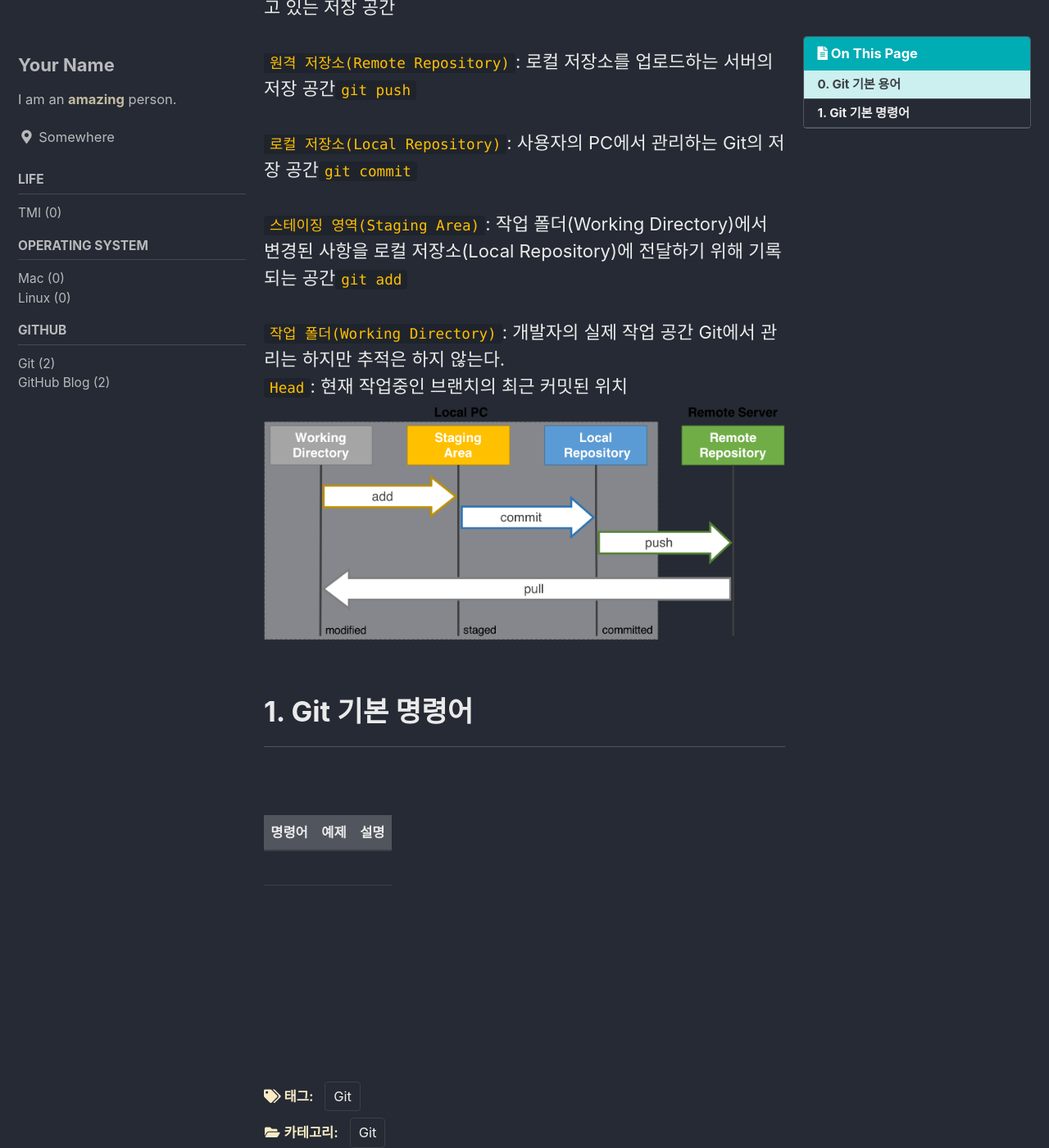
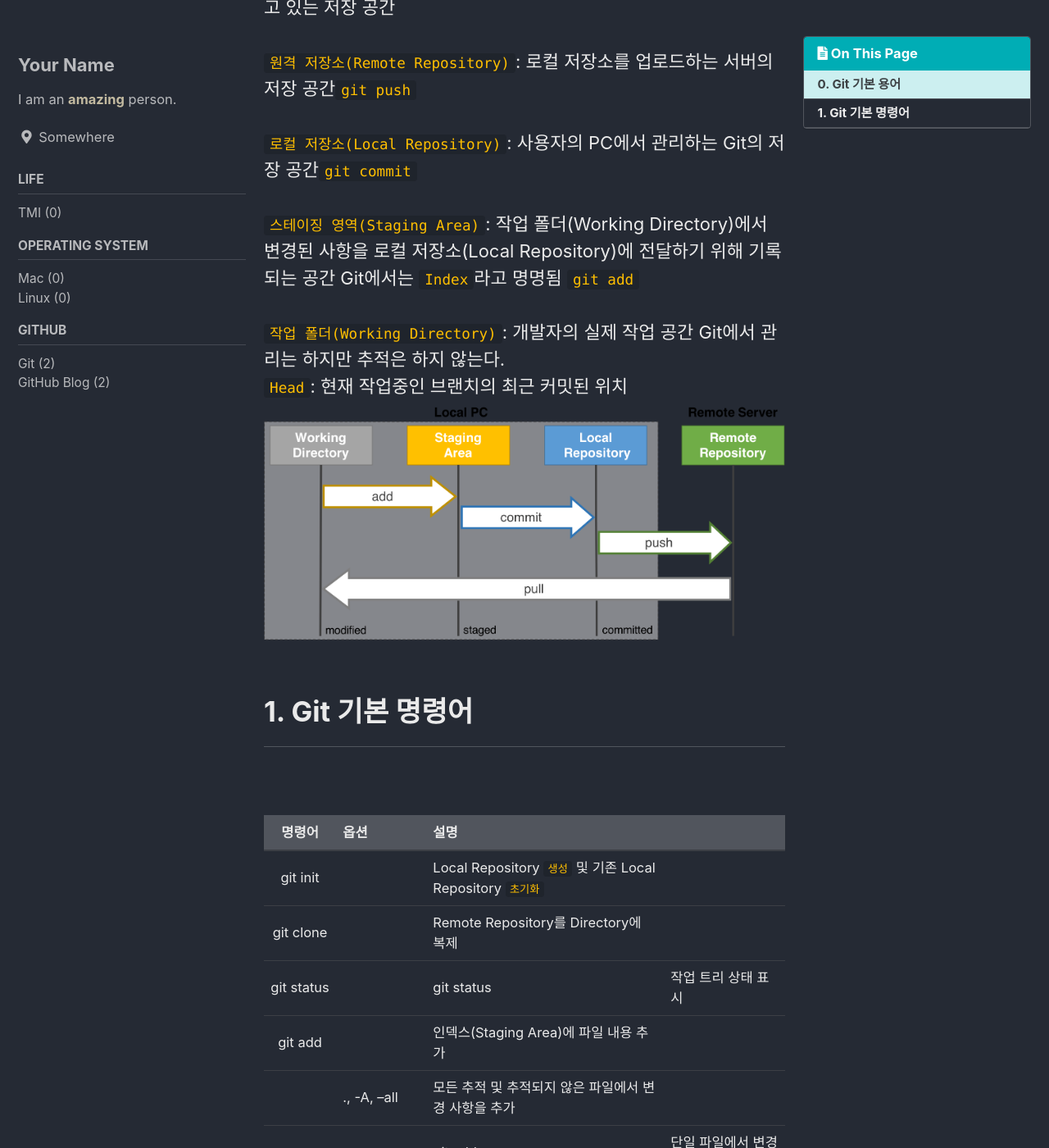
Before and after one commit to nuclearmonkey21/nuclearmonkey21.github.io, a Jekyll site: the page built from _posts/github/git/2023-03-26-git1-command.md, in a window 1280 px wide and 1400 px high, scrolled down 327 px. Shown: the whole window at 82% size. Built offline with Jekyll 4.4.1, drawn with Linux system fonts in a browser that asks for light colours; cached includes are drawn as plain includes; some of the changed text lies outside the part shown.

Commit message:
post(git1): modify post

```diff
--- a/_posts/github/git/2023-03-26-git1-command.md
+++ b/_posts/github/git/2023-03-26-git1-command.md
@@ -22,7 +22,7 @@ last_modified_at: 2023-03-26
 <br>
 `로컬 저장소(Local Repository)`: 사용자의 PC에서 관리하는 Git의 저장 공간`git commit`
 <br>
-`스테이징 영역(Staging Area)`: 작업 폴더(Working Directory)에서 변경된 사항을 로컬 저장소(Local Repository)에 전달하기 위해 기록되는 공간`git add`
+`스테이징 영역(Staging Area)`: 작업 폴더(Working Directory)에서 변경된 사항을 로컬 저장소(Local Repository)에 전달하기 위해 기록되는 공간 Git에서는 `Index`라고 명명됨 `git add`
 <br>
 `작업 폴더(Working Directory)`: 개발자의 실제 작업 공간 Git에서 관리는 하지만 추적은 하지 않는다.
 <br>
@@ -36,9 +36,18 @@ last_modified_at: 2023-03-26
 ---
 <br>
 
-| 명령어 | 예제 | 설명 |
+| 명령어 | 옵션 | 설명 |
 |:---:|:---|:---|
-||||
+| git init || Local Repository `생성` 및 기존 Local Repository `초기화` |
+| git clone <repo> || Remote Repository를 Directory에 복제 |
+| git status || git status | 작업 트리 상태 표시 |
+| git add || 인덱스(Staging Area)에 파일 내용 추가 |
+|| ., -A, --all | 모든 추적 및 추적되지 않은 파일에서 변경 사항을 추가 |
+|| <pathspec> | git add <pathspec> | 단일 파일에서 변경 사항을 추가 |
+| git commit || Local Repository에 변경 사항 기록 |
+|| -m, --message <message> | 짧은 변경 사항 기록 |
+| git push <remote> <branch> ||Remote Repository에 변경 사항을 업데이트 |
+
 
 <br><br>
 
```
